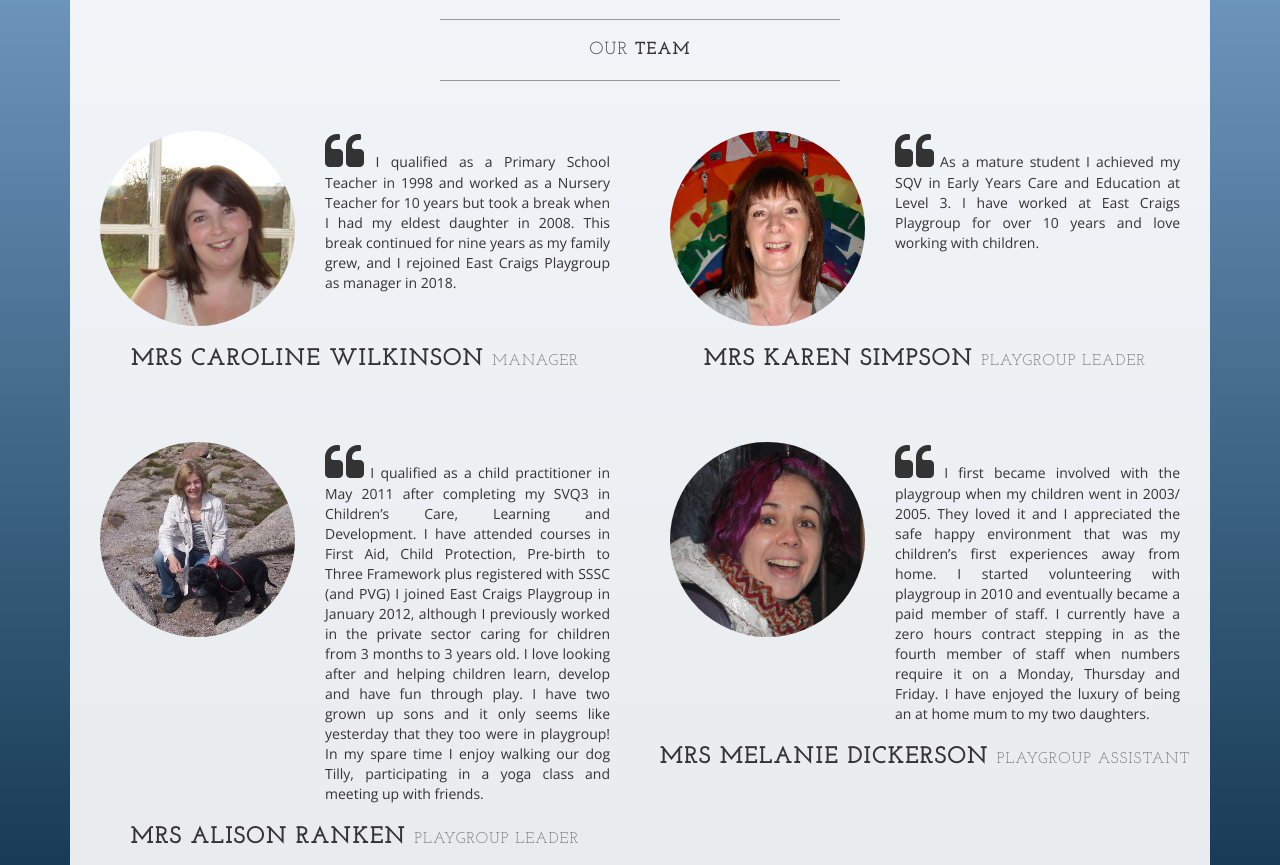
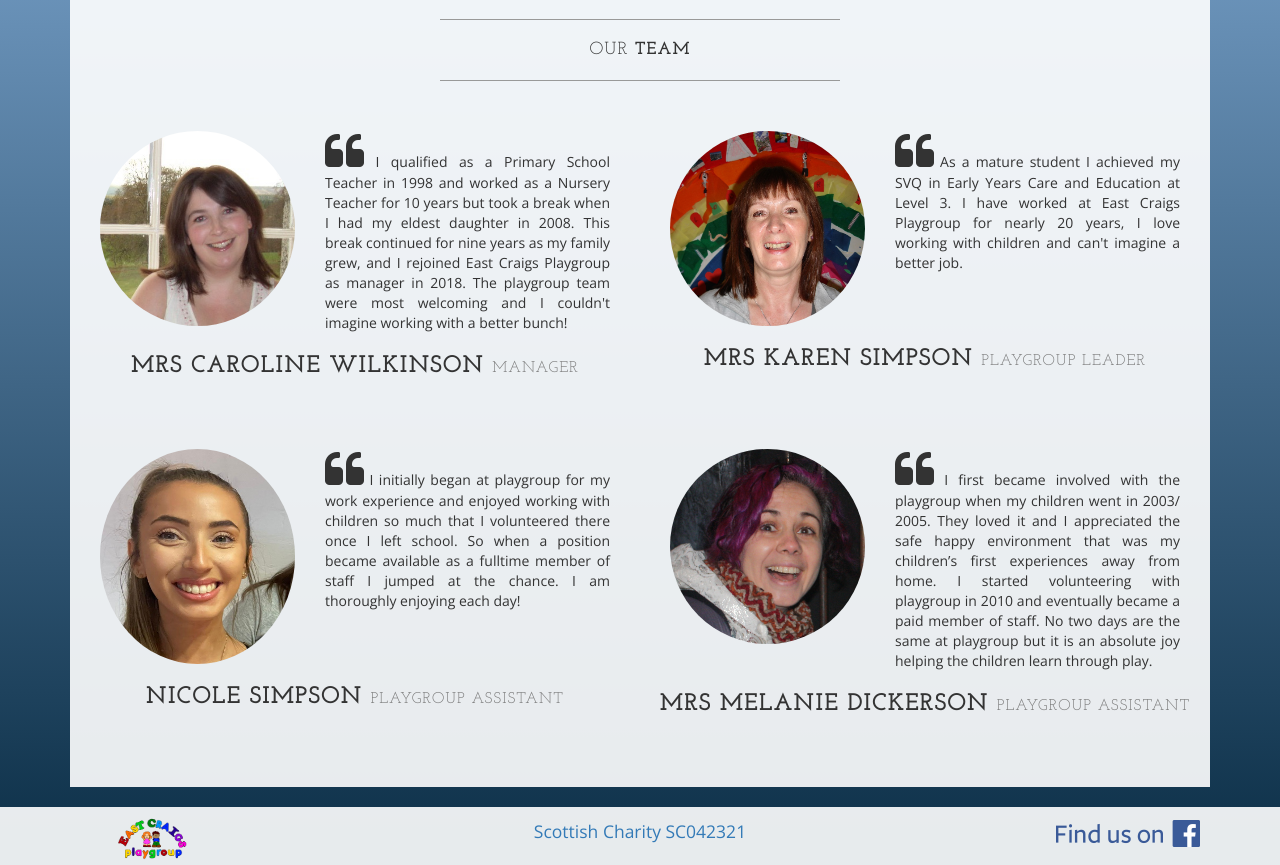
Before and after one commit to EastCraigsPlaygroup/EastCraigsPlaygroup.github.io, a website: page index.html at #/team in a window 1280 px wide. Shown: the part 280-1145 px from the top of the page. Drawn offline with nearby package versions, Linux system fonts and the light colour scheme.

Commit message:
Updated team details

```diff
--- a/pages/team.html
+++ b/pages/team.html
@@ -19,7 +19,7 @@
                     </div>
                     <div class="col-sm-7 text-justify">
                         <i class="fa fa-quote-left fa-3x"></i>
-                        I qualified as a Primary School Teacher in 1998 and worked as a Nursery Teacher for 10 years but took a break when I had my eldest daughter in 2008. This break continued for nine years as my family grew, and I rejoined East Craigs Playgroup as manager in 2018.</div>
+                        I qualified as a Primary School Teacher in 1998 and worked as a Nursery Teacher for 10 years but took a break when I had my eldest daughter in 2008. This break continued for nine years as my family grew, and I rejoined East Craigs Playgroup as manager in 2018. The playgroup team were most welcoming and I couldn't imagine working with a better bunch!</div>
                 </div>
             </div>
             <h3>
@@ -36,7 +36,7 @@
                     </div>
                     <div class="col-sm-7 text-justify">
                         <i class="fa fa-quote-left fa-3x"></i>
-                        As a mature student I achieved my SQV in Early Years Care and Education at Level 3. I have worked at East Craigs Playgroup for over 10 years and love working with children.
+                        As a mature student I achieved my SVQ in Early Years Care and Education at Level 3. I have worked at East Craigs Playgroup for nearly 20 years, I love working with children and can't imagine a better job.
                     </div>
                 </div>
             </div>
@@ -52,20 +52,17 @@
             <div class="container-fluid">
                 <div class="row">
                     <div class="col-sm-5">
-                        <img class="img-responsive img-circle" src="img/alison_ranken.jpg" alt="" width="200" height="200">
+                        <img class="img-responsive img-circle" src="img/nicole.jpg" alt="" width="200" height="200">
                     </div>
                     <div class="col-sm-7 text-justify">
                         <i class="fa fa-quote-left fa-3x"></i>
-                        I qualified as a child practitioner in May 2011 after completing my SVQ3 in Children’s Care, Learning and Development. I have attended courses in First Aid, Child Protection, Pre-birth to Three Framework plus registered with SSSC (and PVG)
-                        I joined East Craigs Playgroup in January 2012, although I previously worked in the private sector caring for children from 3 months to 3 years old. I love looking after and helping children learn, develop and have fun through play.
-                        I have two grown up sons and it only seems like yesterday that they too were in playgroup!
-                        In my spare time I enjoy walking our dog Tilly, participating in a yoga class and meeting up with friends.
+                        I initially began at playgroup for my work experience and enjoyed working with children so much that I volunteered there once I left school. So when a position became available as a fulltime member of staff I jumped at the chance. I am thoroughly enjoying each day!
                     </div>
                 </div>
             </div>
             <h3>
-                Mrs Alison Ranken
-                <small>Playgroup Leader</small>
+                Nicole Simpson
+                <small>Playgroup Assistant</small>
             </h3>
         </div>
 
@@ -77,8 +74,8 @@
                     </div>
                     <div class="col-sm-7 text-justify">
                         <i class="fa fa-quote-left fa-3x"></i>
-                        I first became involved with the playgroup when my children went in 2003/ 2005. They loved it and I appreciated the safe happy environment that was my children’s first experiences away from home. I started volunteering with playgroup in 2010 and eventually became a paid member of staff. I currently have a zero hours contract stepping in as the fourth member of staff when numbers require it on a Monday, Thursday and Friday.
-                        I have enjoyed the luxury of being an at home mum to my two daughters.
+                        I first became involved with the playgroup when my children went in 2003/ 2005. They loved it and I appreciated the safe happy environment that was my children’s first experiences away from home. I started volunteering with playgroup in 2010 and eventually became a paid member of staff.
+                        No two days are the same at playgroup but it is an absolute joy helping the children learn through play.
                     </div>
                 </div>
             </div>
```
Also changed, not shown: img/nicole.jpg (added).
